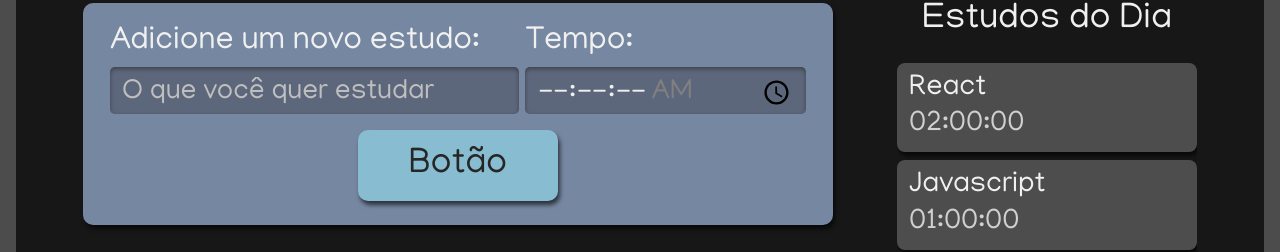
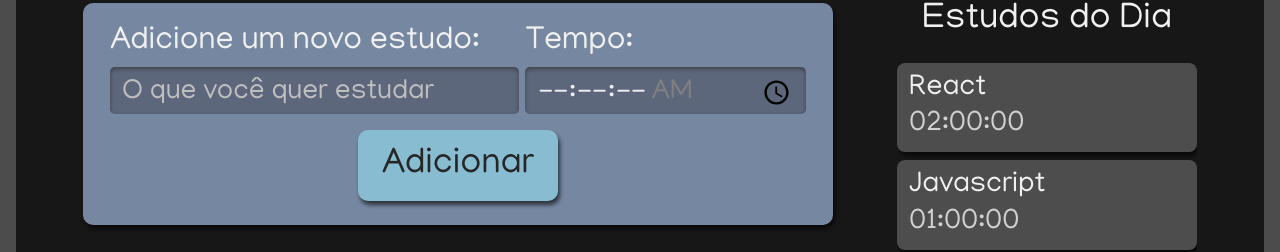
Before and after one commit to joaoMarinho94/alura-studies, a React (Create React App) app: page / in a window 1280 px wide. Shown: the part 221-473 px from the top of the page. Built offline with nearby package versions, Linux system fonts and the light colour scheme.

Commit message:
feat: add children in button

```diff
--- a/src/components/Button/index.tsx
+++ b/src/components/Button/index.tsx
@@ -1,11 +1,16 @@
-import React from "react";
+import React, {ReactNode} from "react";
 import styles from './button.module.scss'
 
-export class Button extends React.Component {
+interface Props{
+  children: ReactNode
+}
+
+export class Button extends React.Component<Props> {
+
   render() {
    return (
       <button className={styles.button}>
-        Botão
+        {this.props.children}
       </button>
     )
  }
--- a/src/components/Form/index.tsx
+++ b/src/components/Form/index.tsx
@@ -30,7 +30,7 @@ export class Form extends React.Component {
           />
         </div>
 
-        <Button />
+        <Button >Adicionar</Button>
       </form>
     );
   }
```
